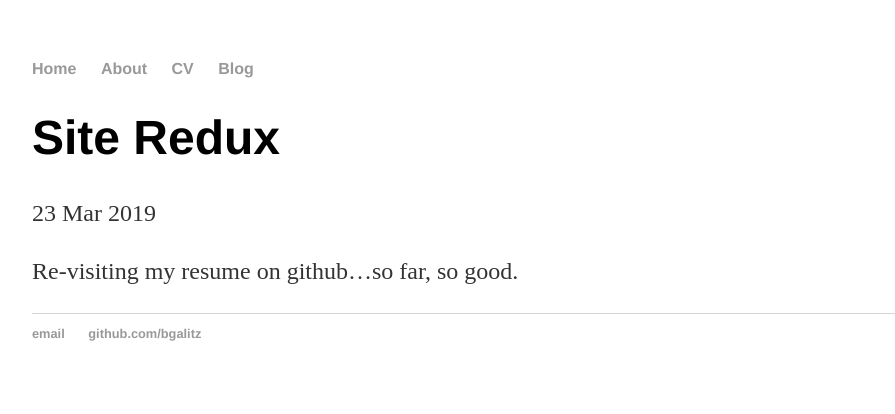
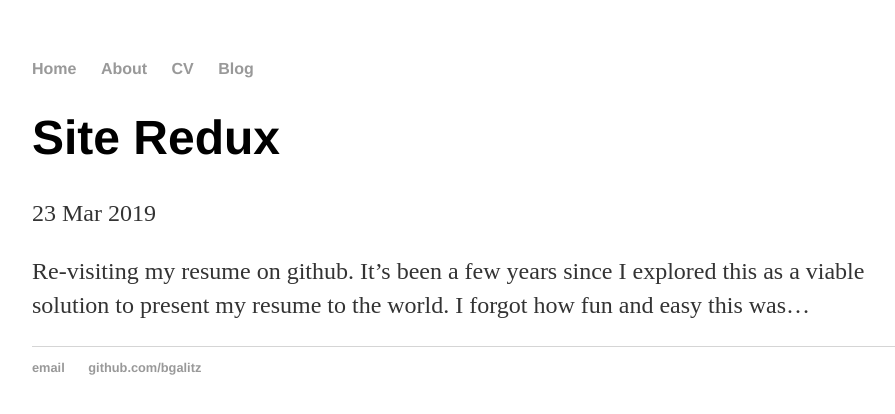
Before and after one commit to bgalitz/bgalitz.github.io, a Jekyll site: the page built from _posts/2019-03-23-site-redux.md, in a window 1280 px wide. Shown: the top 414 px of the page, without its empty margins (160-1055 px from the left). Built offline with Jekyll 4.4.1, drawn with Linux system fonts in a browser that asks for light colours.

Commit message:
Update 2019-03-23-site-redux.md

```diff
--- a/_posts/2019-03-23-site-redux.md
+++ b/_posts/2019-03-23-site-redux.md
@@ -4,4 +4,4 @@ title: "Site Redux"
 date: 2019-03-23
 ---
 
-Re-visiting my resume on github...so far, so good.
+Re-visiting my resume on github. It's been a few years since I explored this as a viable solution to present my resume to the world. I forgot how fun and easy this was...
```
